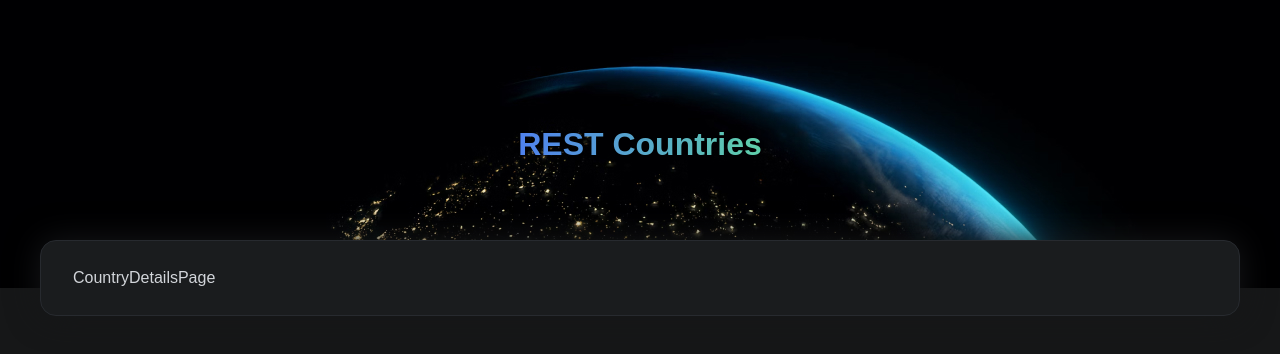
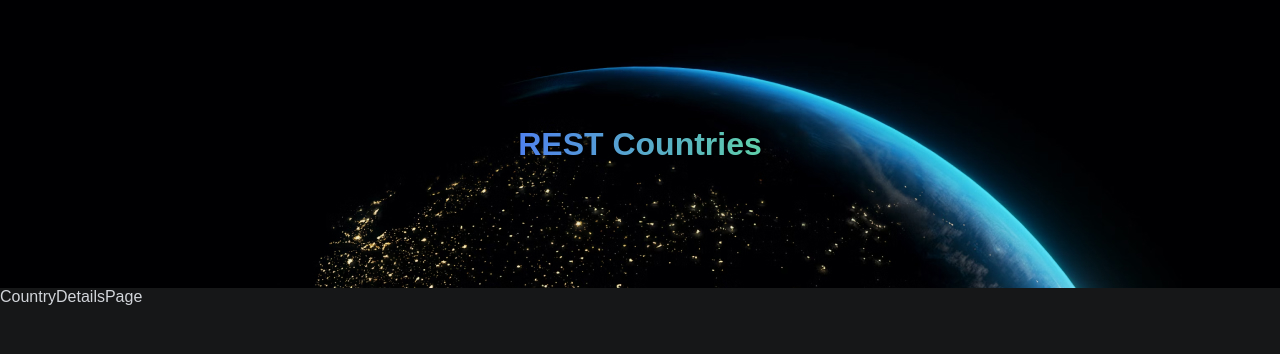
Before and after one commit to tsybko22/rest-countries, a React (Vite) app: page /country/1 in a window 1280 px wide. Shown: the top 354 px of the page. Built offline with nearby package versions, Linux system fonts and the light colour scheme; a web font is replaced by a local one.

Commit message:
add MainContainer component

```diff
--- a/src/layouts/BaseLayout/BaseLayout.module.scss
+++ b/src/components/MainContainer/MainContainer.module.scss
@@ -1,11 +1,10 @@
-.mainLayout {
+.container {
   padding: 1.75rem 2rem;
   background-color: $color-neutral-800;
   border: $border;
 
   @media (min-width: $layout-desktop) {
     width: calc(100% - 3rem);
-    max-width: 75rem;
     margin-inline: auto;
     border-radius: $rounded-2xl;
     transform: translateY(-3rem);
--- /dev/null
+++ b/src/components/MainContainer/MainContainer.tsx
@@ -0,0 +1,16 @@
+import clsx from 'clsx';
+
+import { type ReactNode } from 'react';
+
+import styles from './MainContainer.module.scss';
+
+interface MainContainerProps {
+  children: ReactNode;
+  className: string;
+}
+
+const MainContainer = ({ children, className }: MainContainerProps) => {
+  return <div className={clsx(styles.container, className)}>{children}</div>;
+};
+
+export default MainContainer;
--- /dev/null
+++ b/src/components/MainContainer/index.ts
@@ -0,0 +1 @@
+export { default } from './MainContainer.tsx';
--- a/src/layouts/BaseLayout/BaseLayout.tsx
+++ b/src/layouts/BaseLayout/BaseLayout.tsx
@@ -1,14 +1,12 @@
 import { Outlet } from 'react-router-dom';
 
 import Header from '@/components/Header';
-
-import styles from './BaseLayout.module.scss';
 
 const BaseLayout = () => {
   return (
     <>
       <Header />
-      <main className={styles.mainLayout}>
+      <main>
         <Outlet />
       </main>
     </>
--- a/src/pages/MainPage/MainPage.module.scss
+++ b/src/pages/MainPage/MainPage.module.scss
@@ -1,4 +1,10 @@
 .mainPage {
+  &Container {
+    @media (min-width: $layout-desktop) {
+      max-width: 75rem;
+    }
+  }
+
   &Header {
     display: flex;
     justify-content: space-between;
--- a/src/pages/MainPage/MainPage.tsx
+++ b/src/pages/MainPage/MainPage.tsx
@@ -5,6 +5,7 @@ import { getAllCountries } from '@/api/countriesApi';
 import { type Country } from '@/api/index.dto';
 
 import CountriesTable from '@/components/CountriesTable';
+import MainContainer from '@/components/MainContainer';
 import Search from '@/components/Search';
 import CountriesSkeleton from '@/components/ui/CountriesSkeleton';
 
@@ -25,7 +26,7 @@ const MainPage = () => {
   const countries = data?.filter((country) => country.name.common !== 'Antarctica') || [];
 
   return (
-    <>
+    <MainContainer className={styles.mainPageContainer}>
       <div className={styles.mainPageHeader}>
         <p className={styles.mainPageTitle}>Found {countries.length} countries</p>
         <Search />
@@ -35,7 +36,7 @@ const MainPage = () => {
       ) : (
         <CountriesSkeleton count={10} />
       )}
-    </>
+    </MainContainer>
   );
 };
 
```
Also changed, not shown: src/components/NeighbouringCountries/NeighbouringCountries.module.scss (added).
